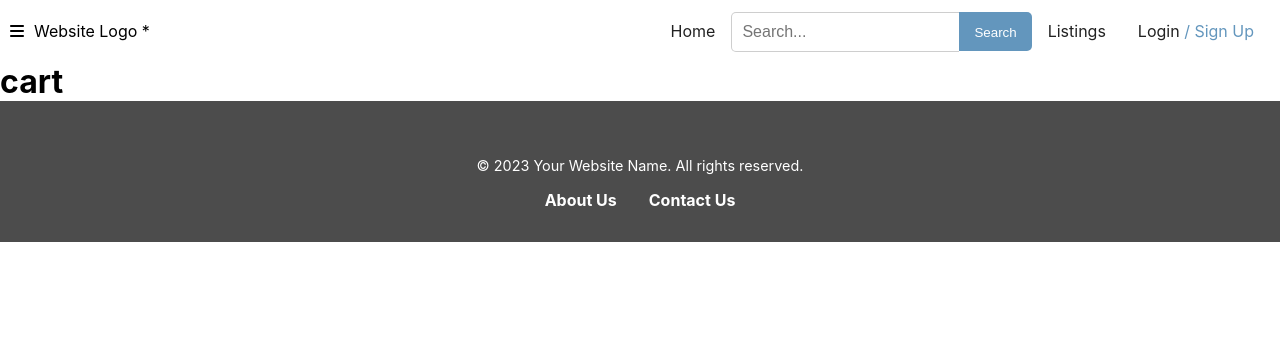
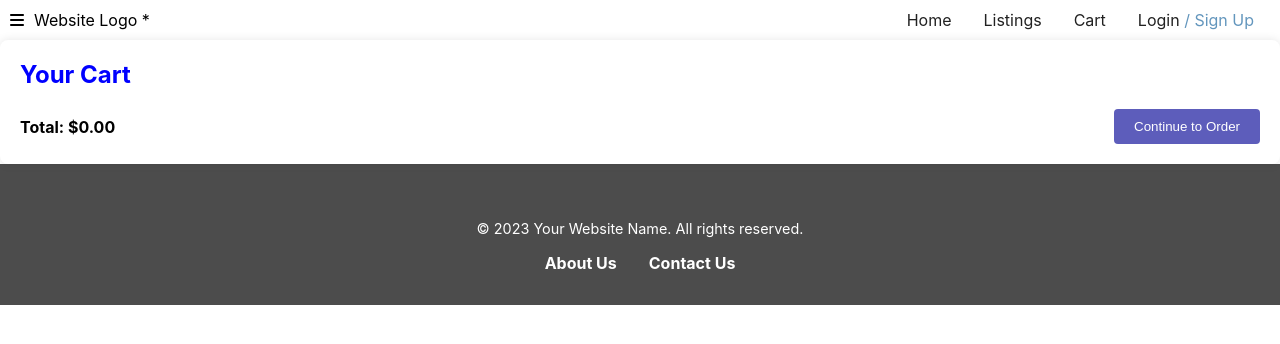
Before and after one commit to jayant-lohchab/second-life-market, a React (Create React App) app: page /cart in a window 1280 px wide. Shown: the top 344 px of the page. Built offline with nearby package versions, Linux system fonts and the light colour scheme.

Commit message:
made cart and basic cart functionalities

```diff
--- a/src/App.js
+++ b/src/App.js
@@ -1,7 +1,9 @@
 import { RouterProvider, createBrowserRouter } from "react-router-dom";
 import HomePage from "./Pages/Home";
-import ListingsDetailsPage,{loader as listingDetailLoader} from "./Pages/ListingsDetails";
-import ListingsPage ,{loader as listingsLoader} from "./Pages/Listings";
+import ListingsDetailsPage, {
+  loader as listingDetailLoader,
+} from "./Pages/ListingsDetails";
+import ListingsPage, { loader as listingsLoader } from "./Pages/Listings";
 import UserProfilePage from "./Pages/UserProfile";
 import WatchListPage from "./Pages/WatchList";
 import SearchPage from "./Pages/Search";
@@ -13,26 +15,34 @@ import SellPage from "./Pages/Sell";
 import RootPage from "./Pages/RootPage";
 import LoginAndRegister from "./components/LoginAndRegister";
 import ErrorPage from "./Pages/Error";
+import CartPage from "./Pages/Cart.js";
+
 
 const router = createBrowserRouter([
   {
     path: "/",
     element: <RootPage />,
-    errorElement:<ErrorPage/>,
+    errorElement: <ErrorPage />,
     children: [
       { index: true, element: <HomePage /> },
       {
         path: "listings",
         element: <ListingsPage />,
-        loader:listingsLoader
+        loader: listingsLoader,
       },
-      {path:"listings/:id",element:<ListingsDetailsPage/>,loader:listingDetailLoader},
+      {
+        path: "listings/:id",
+        element: <ListingsDetailsPage />,
+        loader: listingDetailLoader,
+      },
       { path: "sell", element: <SellPage /> },
       { path: ":userId", element: <UserProfilePage /> },
       { path: "watchList", element: <WatchListPage /> },
       { path: "search", element: <SearchPage /> },
       { path: "categories", element: <CategoriesPage /> },
-      // { path: "signup", element: <Signup /> },
+
+      { path: "cart", element: <CartPage /> },
+
       { path: "login", element: <LoginAndRegister /> },
       { path: "settings", element: <SettingsPage /> },
       { path: "about", element: <AboutPage /> },
--- /dev/null
+++ b/src/Pages/Cart.js
@@ -0,0 +1,20 @@
+import React from 'react'
+import Cart from '../components/Cart';
+import { useSelector } from 'react-redux';
+
+function CartPage() {
+
+  const cartItems = useSelector(state=>state.cartStatus.items);
+  let totalPrice = 0;
+  for(const item of cartItems){
+    totalPrice+=item.price;
+  }
+
+  return (
+    <>
+    <Cart cartItems={cartItems} total={totalPrice}/>
+    </>
+  )
+}
+
+export default CartPage;
--- /dev/null
+++ b/src/components/Cart.js
@@ -0,0 +1,44 @@
+import React from 'react';
+import classes from './Cart.module.css';
+import { useDispatch } from 'react-redux';
+import { deletingItems } from '../store/CartSlice';
+
+const Cart = ({ cartItems, total }) => {
+  const dispatch = useDispatch();
+  const removeCartItemHandler = (id) => {
+    dispatch(deletingItems(id));
+  };
+
+  return (
+    <div className={classes.cartContainer}>
+      <h2 className={classes.title}>Your Cart</h2>
+      <div className={classes.cartItems}>
+        {cartItems.map((item, index) => (
+          <div key={index} className={classes.cartItem}>
+            <div className={classes.itemImage}>
+              <img src={item.image} alt={item.name} />
+            </div>
+            <div className={classes.itemDetails}>
+              <p className={classes.itemName}>{item.name}</p>
+              <p className={classes.itemPrice}>${item.price.toFixed(2)}</p>
+              <p className={classes.itemLocation}>Location: {item.location}</p>
+              <p className={classes.itemSellerName}>Seller: {item.sellerName}</p>
+            </div>
+            <button
+              onClick={() => removeCartItemHandler(item.id)}
+              className={classes.removeButton}
+            >
+              Remove
+            </button>
+          </div>
+        ))}
+      </div>
+      <div className={classes.cartSummary}>
+        <p className={classes.total}>Total: ${total.toFixed(2)}</p>
+        <button className={classes.continueButton}>Continue to Order</button>
+      </div>
+    </div>
+  );
+};
+
+export default Cart;
--- /dev/null
+++ b/src/components/Cart.module.css
@@ -0,0 +1,93 @@
+/* Cart.module.css */
+.cartContainer {
+    background-color: white;
+    padding: 20px;
+    border-radius: 8px;
+    box-shadow: 0px 0px 10px rgba(0, 0, 0, 0.1);
+  }
+
+  .title {
+    color: blue;
+  }
+
+  .cartItems {
+    margin-top: 20px;
+  }
+
+  .cartItem {
+    display: flex;
+    align-items: center;
+    margin-bottom: 10px;
+    padding-bottom: 10px;
+    border-bottom: 1px solid grey;
+  }
+
+  .itemImage img {
+    width: 80px; /* Adjust image size as needed */
+    height: auto;
+    margin-right: 20px;
+  }
+
+  .itemDetails {
+    display: flex;
+    flex-direction: column;
+    flex-grow: 1;
+  }
+
+  .itemName {
+    color: black;
+    font-weight: bold;
+  }
+
+  .itemPrice {
+    color: grey;
+  }
+
+  .itemLocation {
+    color: #777;
+    font-size: 14px;
+  }
+
+  .itemSellerName {
+    color: #777;
+    font-size: 14px;
+  }
+
+  .removeButton {
+    background-color: rgb(174, 82, 82);
+    color: white;
+    border: none;
+    padding: 5px 10px;
+    border-radius: 4px;
+    cursor: pointer;
+    transition: background-color 0.3s ease;
+  }
+
+  .removeButton:hover {
+    background-color: rgb(108, 66, 66);
+  }
+
+  .cartSummary {
+    margin-top: 20px;
+    display: flex;
+    justify-content: space-between;
+    align-items: center;
+  }
+
+  .total {
+    font-weight: bold;
+  }
+
+  .continueButton {
+    background-color: rgb(93, 93, 187);
+    color: white;
+    border: none;
+    padding: 10px 20px;
+    border-radius: 4px;
+    cursor: pointer;
+    transition: background-color 0.3s ease;
+  }
+
+  .continueButton:hover {
+    background-color: darkblue;
+  }
--- a/src/components/ListItemDetail.js
+++ b/src/components/ListItemDetail.js
@@ -1,6 +1,11 @@
 import React from 'react'
 import classes from "./ListItemDetail.module.css"
 function ListItemDetail({data}) {
+  if(data === null){
+  return(
+      <h1>No such product exists</h1>
+    )
+  }
   return (
     <article className={classes.product}>
       <div className={classes.productImage}>
--- a/src/components/ListingItems.js
+++ b/src/components/ListingItems.js
@@ -1,7 +1,16 @@
 import classes from "./ListingItems.module.css";
 import { Link } from "react-router-dom";
+import { addingItems } from "../store/CartSlice";
+import { useDispatch } from "react-redux";
 
 function ListingItems({ data }) {
+
+  const dispatch = useDispatch();
+
+  const addingToCartHandler = (item)=>{
+    dispatch(addingItems(item));
+  }
+
   const storeItems = [];
   for (const key in data) {
     if (data[key] != null) {
@@ -11,6 +20,8 @@ function ListingItems({ data }) {
         description: data[key].description,
         price: data[key].price,
         image: data[key].image,
+        location: data[key].location,
+        sellerName: data[key].sellerName,
       });
     }
   }
@@ -33,7 +44,7 @@ function ListingItems({ data }) {
       </div>
 
             </Link>
-      <button className={classes.listingCartButton}>
+      <button onClick={()=>addingToCartHandler(item)} className={classes.listingCartButton}>
         Add to Cart
         <h3>₹ {item.price}</h3>
       </button>
--- a/src/components/MainNavigation.js
+++ b/src/components/MainNavigation.js
@@ -54,13 +54,13 @@ const MainNavigation = () => {
               Home
             </NavLink>
           </li>
-          <div class={classes.sesarchContainer}>
+          {/* <div class={classes.sesarchContainer}>
                <input type="text" className={classes.searchInput} placeholder="Search..." />
 
                <button class={classes.searchButton}>
                  Search
                </button>
-             </div>
+            </div> */}
           <li>
             <NavLink
               to="listings"
@@ -70,6 +70,17 @@ const MainNavigation = () => {
               end
             >
               Listings
+            </NavLink>
+          </li>
+          <li>
+            <NavLink
+              to="cart"
+              className={({ isActive }) =>
+                isActive ? classes.active : undefined
+              }
+              end
+            >
+              Cart
             </NavLink>
           </li>
           {/* <li>
--- /dev/null
+++ b/src/store/CartSlice.js
@@ -0,0 +1,25 @@
+import { createSlice } from "@reduxjs/toolkit";
+
+const initialCart = { totalPrice: 0, items: [] };
+
+const CartSlice = createSlice({
+  name: "CartSlice",
+  initialState: initialCart,
+  reducers: {
+    addingItems(state, action) {
+      const alreadyInIndex = state.items.findIndex(
+        (item) => item.id === action.payload.id
+      );
+      const existingItem = state.items[alreadyInIndex];
+      if (!existingItem) {
+        state.items.push(action.payload);
+      }
+    },
+    deletingItems(state, action) {
+      state.items = state.items.filter((item) => item.id !== action.payload);
+    },
+  },
+});
+
+export const { addingItems, deletingItems } = CartSlice.actions;
+export default CartSlice.reducer;
--- a/src/store/store.js
+++ b/src/store/store.js
@@ -1,9 +1,11 @@
 import { configureStore } from "@reduxjs/toolkit";
 import AccountSlice from "./AccountSlice";
+import CartSlice from "./CartSlice";
 
 const Store = configureStore({
   reducer: {
     accountStatus: AccountSlice,
+    cartStatus: CartSlice,
   },
 });
 
```
